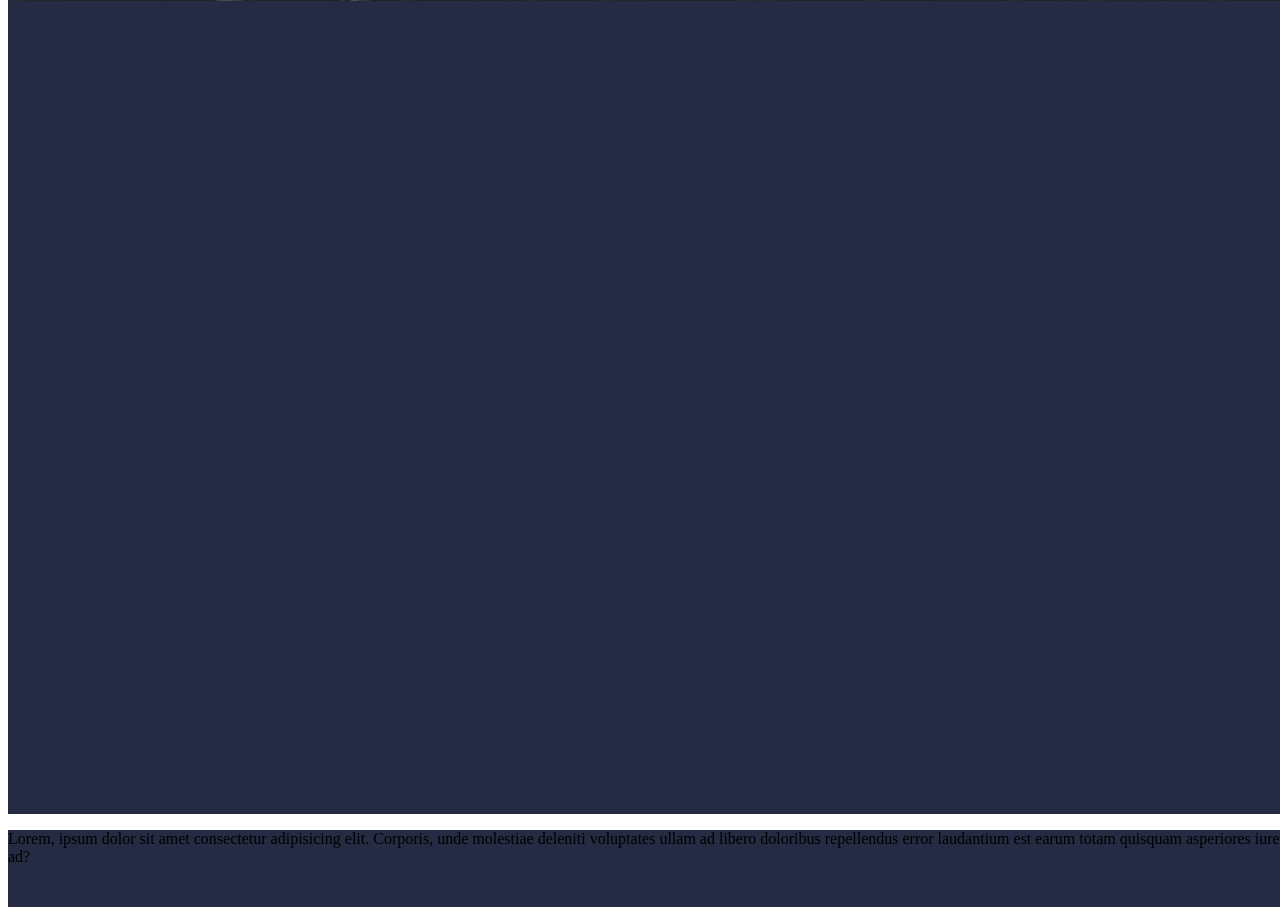
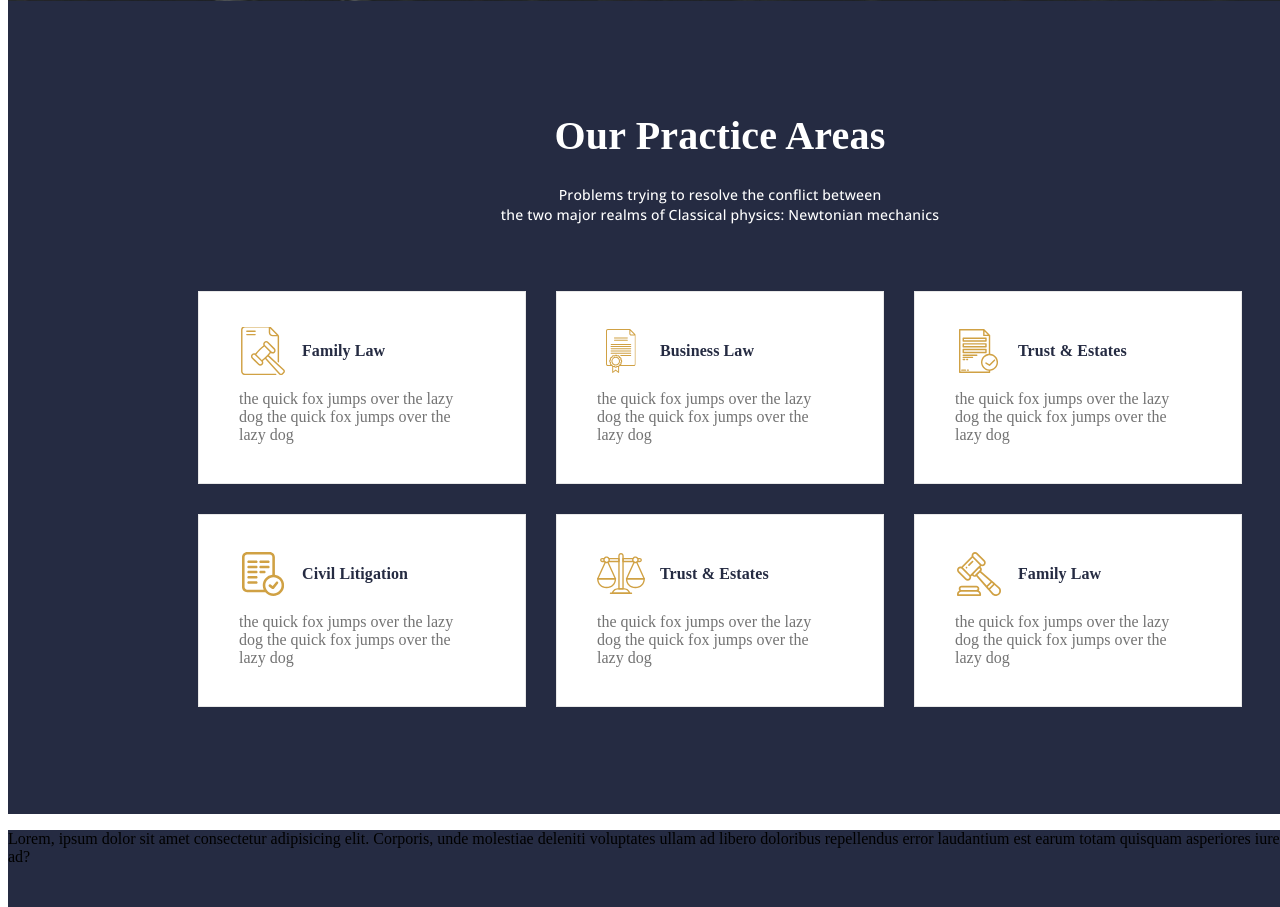
Before and after one commit to franticmonke/Llegal2, a plain HTML site: page pages/index.html in a window 1280 px wide. Shown: the part 699-1606 px from the top of the page. Drawn offline with nearby package versions, Linux system fonts and the light colour scheme.

Commit message:
done features3 section

```diff
--- a/css/styles.css
+++ b/css/styles.css
@@ -1,3 +1,5 @@
+@import url('https://fonts.googleapis.com/css2?family=Open+Sans:wght@500&display=swap');
+
 header{
     width: 1440px;
     height: 692px;
@@ -169,3 +171,65 @@ h4{
     width: 1046px;
     height: 416px;
 }
+
+#f3h2{
+    font-family: 'Martel';
+    font-style: normal;
+    font-weight: 700;
+    font-size: 40px;
+    line-height: 50px;
+    letter-spacing: 0.2px;
+    color: #FFFFFF;
+    margin: 10px;
+}
+
+#f3paragraph{
+    font-family: 'Open Sans';
+    font-style: normal;
+    font-weight: 400;
+    font-size: 14px;
+    line-height: 20px;
+    text-align: center;
+    letter-spacing: 0.2px;
+    color: #FFFFFF;
+}
+
+.f3row{
+    display: flex;
+    flex-direction: row;
+    align-items: center;
+    padding: 0px;
+    gap: 30px;
+}
+
+.f3infcard{
+    box-sizing: border-box;
+    display: flex;
+    flex-direction: column;
+    align-items: flex-start;
+    padding: 35px 40px;
+    gap: 15px;
+    width: 328px;
+    height: 193px;
+    background: #FFFFFF;
+    border: 1px solid #E8E8E8;
+}
+
+.f3infcardlogo{
+    display: flex;
+    flex-direction: row;
+    align-items: center;
+    padding: 0px;
+    gap: 15px;
+    height: 48px;
+}
+
+#f3h5{
+    font-family: 'Martel';
+    font-style: normal;
+    font-weight: 700;
+    font-size: 16px;
+    line-height: 24px;
+    letter-spacing: 0.1px;
+    color: #252B42;
+}
--- a/pages/index.html
+++ b/pages/index.html
@@ -41,10 +41,97 @@
     <article id="features3">
         <section class="f3maincontainer">
             <section class="f3container1">
-
+                <h2 id="f3h2">
+                    Our Practice Areas
+                </h2>
+                <p id="f3paragraph">
+                    Problems trying to resolve the conflict between <br>
+                    the two major realms of Classical physics: Newtonian mechanics
+                </p>
             </section>
             <section class="f3container2">
-
+                <section class="f3row">
+                    <section class="f3infcard">
+                        <section class="f3infcardlogo">
+                            <img src="../assets/icn settings .icn-lgf3logo1.svg" alt="logo1">
+                            <h5 id="f3h5">
+                                Family Law
+                            </h5>
+                        </section>
+                        <p style="color: #737373;margin-top: 0px;">
+                            the quick fox jumps over the lazy <br>
+                            dog the quick fox jumps over the<br>
+                            lazy dog
+                        </p>
+                    </section>
+                    <section class="f3infcard">
+                        <section class="f3infcardlogo">
+                            <img src="../assets/icn settings .icn-lgf3logo2.svg" alt="logo2">
+                            <h5 id="f3h5">
+                                Business Law
+                            </h5>
+                        </section>
+                        <p style="color: #737373;margin-top: 0px;">
+                            the quick fox jumps over the lazy <br>
+                            dog the quick fox jumps over the<br>
+                            lazy dog
+                        </p>
+                    </section>
+                    <section class="f3infcard">
+                        <section class="f3infcardlogo">
+                            <img src="../assets/icn settings .icn-lgf3logo3.svg" alt="logo3">
+                            <h5 id="f3h5">
+                                Trust & Estates
+                            </h5>
+                        </section>
+                        <p style="color: #737373;margin-top: 0px;">
+                            the quick fox jumps over the lazy <br>
+                            dog the quick fox jumps over the<br>
+                            lazy dog
+                        </p>
+                    </section>
+                </section>
+                <section class="f3row">
+                    <section class="f3infcard">
+                        <section class="f3infcardlogo">
+                            <img src="../assets/icn settings .icn-lglogo4.svg" alt="logo4">
+                            <h5 id="f3h5">
+                                Civil Litigation
+                            </h5>
+                        </section>
+                        <p style="color: #737373;margin-top: 0px;">
+                            the quick fox jumps over the lazy <br>
+                            dog the quick fox jumps over the<br>
+                            lazy dog
+                        </p>
+                    </section>
+                    <section class="f3infcard">
+                        <section class="f3infcardlogo">
+                            <img src="../assets/icn settings .icn-lglogo5.svg" alt="logo5">
+                            <h5 id="f3h5">
+                                Trust & Estates
+                            </h5>
+                        </section>
+                        <p style="color: #737373;margin-top: 0px;">
+                            the quick fox jumps over the lazy <br>
+                            dog the quick fox jumps over the<br>
+                            lazy dog
+                        </p>
+                    </section>
+                    <section class="f3infcard">
+                        <section class="f3infcardlogo">
+                            <img src="../assets/icn settings .icn-lglogo6.svg" alt="logo5">
+                            <h5 id="f3h5">
+                                Family Law
+                            </h5>
+                        </section>
+                        <p style="color: #737373;margin-top: 0px;">
+                            the quick fox jumps over the lazy <br>
+                            dog the quick fox jumps over the<br>
+                            lazy dog
+                        </p>
+                    </section>
+                </section>
             </section>
         </section>
     </article>
```
Also changed, not shown: assets/OpenSans-Regular.ttf (added), assets/icn settings .icn-lgf3logo1.svg (added), assets/icn settings .icn-lgf3logo2.svg (added), assets/icn settings .icn-lgf3logo3.svg (added), assets/icn settings .icn-lglogo4.svg (added), assets/icn settings .icn-lglogo5.svg (added), assets/icn settings .icn-lglogo6.svg (added).
